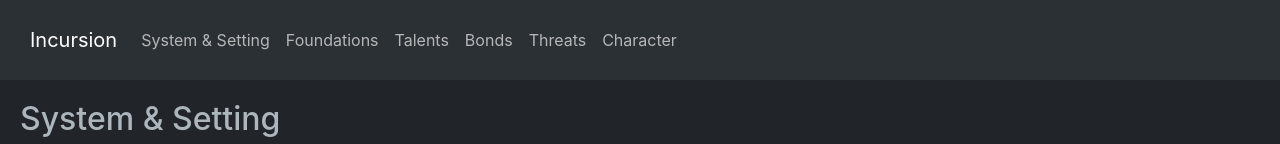
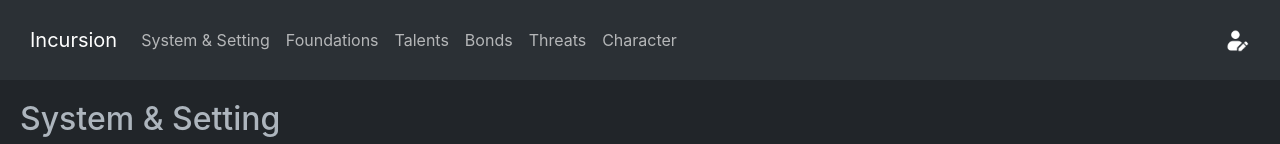
Before and after one commit to jesselatimer/incursion, a React (Create React App) app: page /incursion/setting in a window 1280 px wide. Shown: the top 144 px of the page. Built offline with nearby package versions, Linux system fonts and the light colour scheme.

Commit message:
move switching profile to navbar

```diff
--- a/src/components/Navbar.tsx
+++ b/src/components/Navbar.tsx
@@ -1,11 +1,13 @@
-import { useContext } from 'react';
+import { useContext, useState } from 'react';
 import { Link } from 'react-router-dom';
-import { Navbar as ReactNavbar, Nav } from 'react-bootstrap';
+import { Navbar as ReactNavbar, Nav, Image } from 'react-bootstrap';
 import { DataContext } from './App';
 import { map } from 'lodash';
+import TrueMageModal from './TrueMageModal';
 
 export default function Navbar() {
   const { categoriesByKey } = useContext(DataContext);
+  const [showTrueMageModal, setShowTrueMageModal] = useState(false);
 
   return (
     <ReactNavbar
@@ -16,7 +18,6 @@ export default function Navbar() {
       <Link to={'/'} className="navbar-brand">
         Incursion
       </Link>
-      <ReactNavbar.Toggle aria-controls="basic-ReactNavbar-nav" />
       <ReactNavbar.Collapse id="basic-ReactNavbar-nav">
         <Nav className="me-auto">
           <Link to="/setting" className="nav-link">
@@ -38,6 +39,21 @@ export default function Navbar() {
           </Link>
         </Nav>
       </ReactNavbar.Collapse>
+      <Image
+        className="justify-content-end"
+        src="/incursion/user-avatar.png"
+        onClick={() => setShowTrueMageModal(true)}
+        style={{
+          cursor: 'pointer',
+          height: '25px',
+          filter: 'invert()',
+        }}
+      />
+      <ReactNavbar.Toggle aria-controls="basic-ReactNavbar-nav" />
+      <TrueMageModal
+        setShowModal={setShowTrueMageModal}
+        showModal={showTrueMageModal}
+      />
     </ReactNavbar>
   );
 }
--- a/src/components/Summary.tsx
+++ b/src/components/Summary.tsx
@@ -1,11 +1,10 @@
-import { useContext, useState } from 'react';
+import { useContext } from 'react';
 import { DataContext, TrueMageContext } from './App';
 import { Choice } from '../models/Choice';
 import { CategoryKey } from '../models/Category';
 import { map } from 'lodash';
-import { Button, Stack } from 'react-bootstrap';
+import { Stack } from 'react-bootstrap';
 import SummaryCard from './SummaryCard';
-import TrueMageModal from './TrueMageModal';
 
 function Summary({
   categoryChoices,
@@ -16,30 +15,10 @@ function Summary({
   const { categoriesByKey } = dataByKey;
 
   const { trueMage } = useContext(TrueMageContext);
-  const [showTrueMageModal, setShowTrueMageModal] = useState(false);
 
   return (
     <>
-      <h2 className="Summary-header">
-        {trueMage.name}{' '}
-        <span
-          style={{
-            fontSize: '12px',
-          }}
-        >
-          (
-          <Button
-            variant="link"
-            onClick={() => setShowTrueMageModal(true)}
-            style={{
-              padding: '0',
-            }}
-          >
-            edit
-          </Button>
-          )
-        </span>
-      </h2>
+      <h2 className="Summary-header">{trueMage.name}</h2>
       <Stack
         className="SummaryFixed"
         gap={3}
@@ -63,10 +42,6 @@ function Summary({
           );
         })}
       </Stack>
-      <TrueMageModal
-        setShowModal={setShowTrueMageModal}
-        showModal={showTrueMageModal}
-      />
     </>
   );
 }
--- a/src/components/TrueMageModal.tsx
+++ b/src/components/TrueMageModal.tsx
@@ -1,6 +1,6 @@
 import { Button, Col, Modal, Row } from 'react-bootstrap';
 import { useContext, useState } from 'react';
-import { DataContext, TrueMageContext } from './App';
+import { TrueMageContext } from './App';
 import { createNewTrueMage, getTrueMagesFromStorage } from '../data';
 import { map } from 'lodash';
 import TrueMageModalRow from './TrueMageModalRow';
--- a/src/components/TrueMageModalRow.tsx
+++ b/src/components/TrueMageModalRow.tsx
@@ -3,8 +3,6 @@ import {
   Col,
   Form,
   FormCheck,
-  FormControl,
-  FormText,
   Image,
   OverlayTrigger,
   Row,
@@ -20,7 +18,7 @@ import {
   updateTrueMage,
   deleteTrueMage,
 } from '../data';
-import { flatten, invert, map, update } from 'lodash';
+import { flatten, map } from 'lodash';
 import { CategoryKey } from '../models/Category';
 import { Choice } from '../models/Choice';
 import { TrueMage } from '../models/TrueMage';
```
Also changed, not shown: public/user-avatar.png (added).
